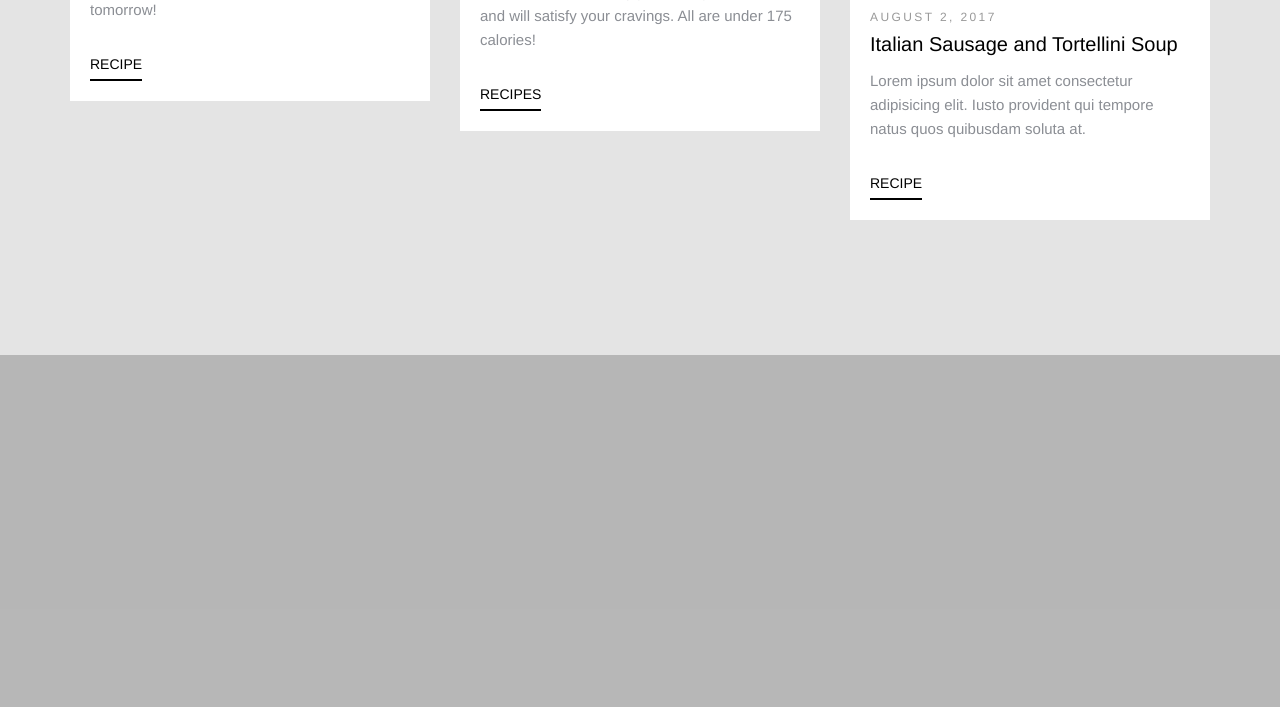
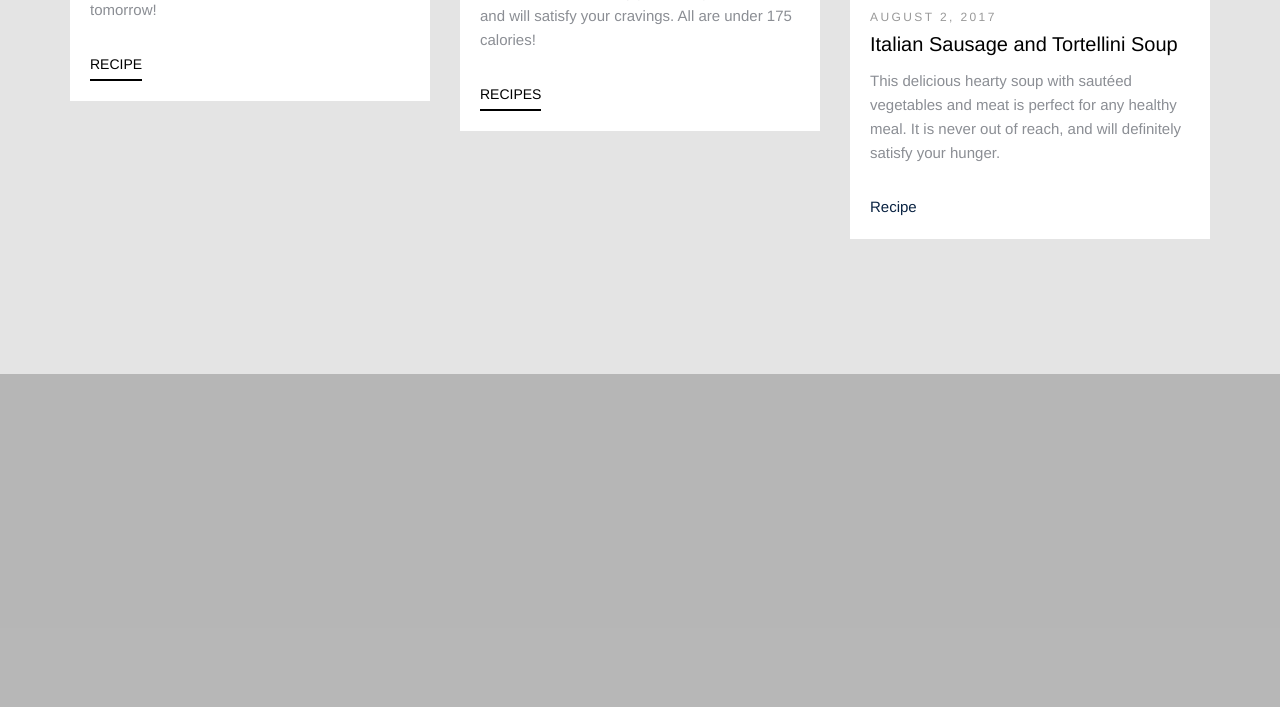
Before and after one commit to emittime/emitime, a website: page home.html in a window 1280 px wide. Shown: the part 3882-4589 px from the top of the page. Drawn offline with Linux system fonts and the light colour scheme; files whose address does not match are found by name.

Commit message:
Update home.html

```diff
--- a/home.html
+++ b/home.html
@@ -380,8 +380,8 @@
               <div class="text">
                 <span class="date">August 2, 2017</span>
                 <h3><a href="#">Italian Sausage and Tortellini Soup</a></h3>
-                <p>Lorem ipsum dolor sit amet consectetur adipisicing elit. Iusto provident qui tempore natus quos quibusdam soluta at.</p>
-                <p class=""><a href="http://www.thekitchn.com/recipe-italian-sausage-and-tortellini-soup-223635" class="probootstrap-custom-link link-sm">Recipe</a></p>
+                <p>This delicious hearty soup with sautéed vegetables and meat is perfect for any healthy meal. It is never out of reach, and will definitely satisfy your hunger.</p>
+                <p class=""><a href="http://www.thekitchn.com/recipe-italian-sausage-and-tortellini-soup-223635">Recipe</a></p>
               </div>
             </div>
           </div>
```
